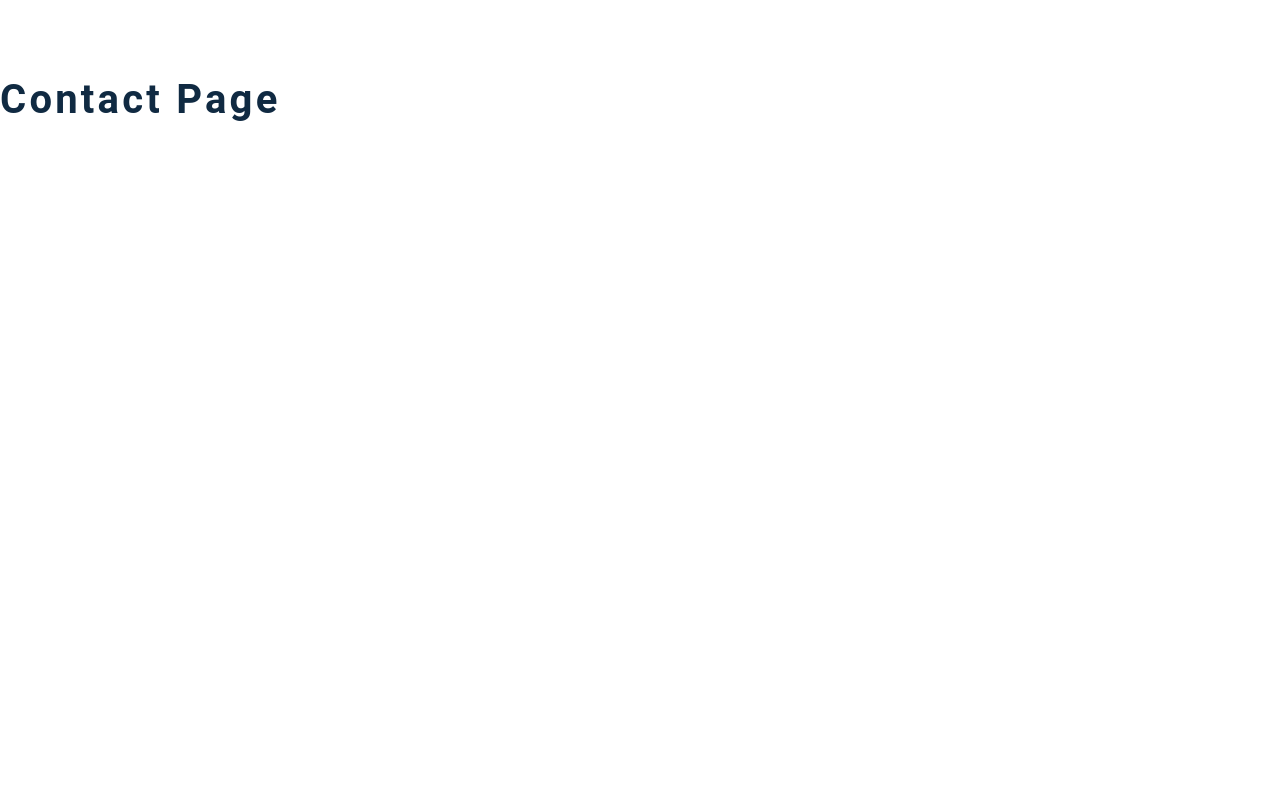
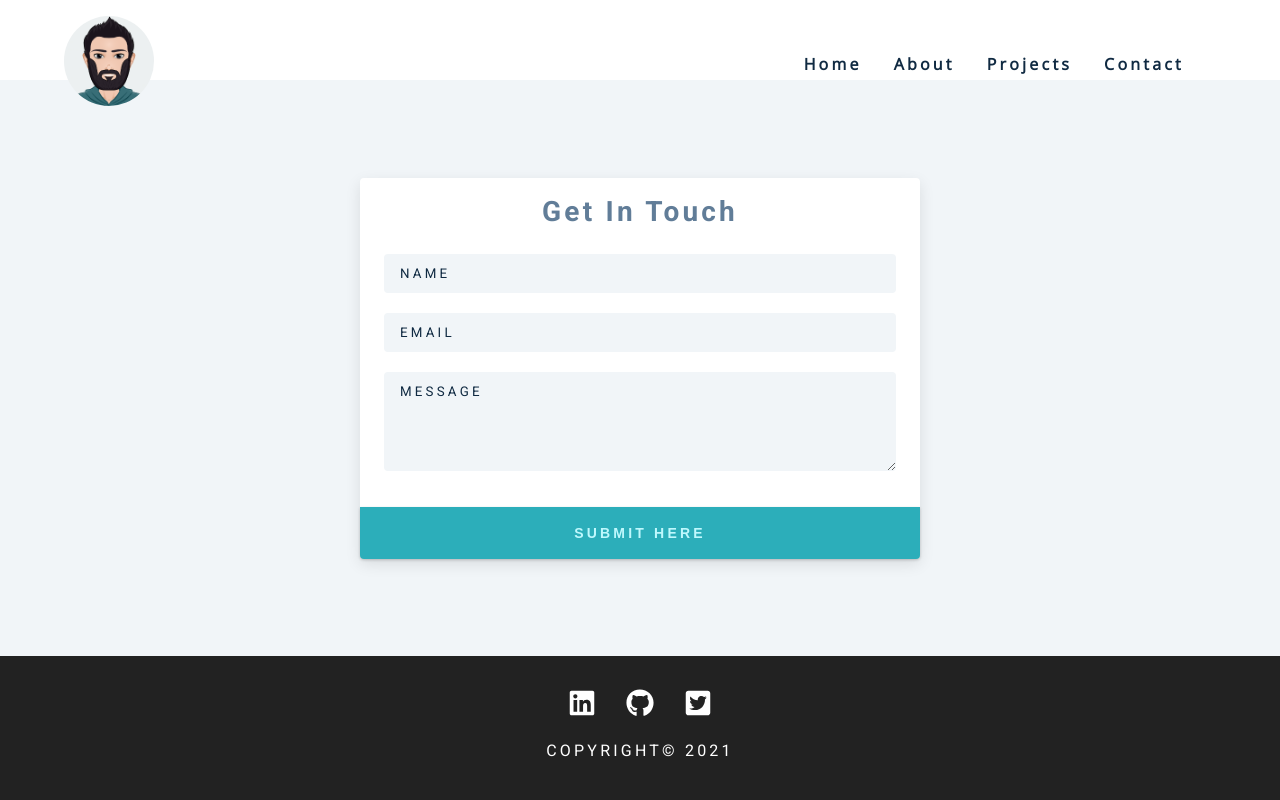
Before and after one commit to imsikun/Portfolio, a Gatsby site: page /contact in a window 1280 px wide. Built offline with nearby package versions, Linux system fonts and the light colour scheme; Gatsby itself is replaced by a stand-in of ours.

Commit message:
only seo part left

```diff
--- a/gatsby-browser.js
+++ b/gatsby-browser.js
@@ -1 +1,4 @@
-import "./src/css/main.css"
+//just importing the global css files
+
+// you can import the css file in here or in the layout.js file
+import './src/css/main.css'
--- a/gatsby-config.js
+++ b/gatsby-config.js
@@ -33,20 +33,20 @@ module.exports = {
         contentTypes: [`jobs`, `projects`],
         singleTypes: [`about`]
       }
+    },
+    {
+      resolve: `gatsby-plugin-webfonts`,
+      options: {
+        fonts: {
+          google: [
+            {
+              family: 'Roboto',
+              variants: ['400', '700']
+            },
+            { family: 'Open Sans' }
+          ]
+        }
+      }
     }
-    // {
-    //   resolve: `gatsby-plugin-webfonts`,
-    //   options: {
-    //     fonts: {
-    //       google: [
-    //         {
-    //           family: "Roboto",
-    //           variants: ["400", "700"],
-    //         },
-    //         { family: "Open Sans" },
-    //       ],
-    //     },
-    //   },
-    // },
   ]
 }
--- a/src/pages/contact.js
+++ b/src/pages/contact.js
@@ -1,8 +1,42 @@
-import React from "react"
-import Layout from "../components/Layout"
+import React from 'react'
+import Layout from '../components/Layout'
 
 const contact = () => {
-  return <h2>contact page</h2>
+  return (
+    <Layout>
+      <section className='contact-page'>
+        <article className='contact-form'>
+          <h3>get in touch</h3>
+          <form action='https://formspree.io/f/xqkwzgkj' method='POST'>
+            <div className='form-group'>
+              <input
+                type='text'
+                placeholder='name'
+                name='name'
+                className='form-control'
+              />
+              <input
+                type='email'
+                placeholder='email'
+                name='email'
+                className='form-control'
+              />
+              <textarea
+                name='message'
+                rows='5'
+                name='message'
+                placeholder='message'
+                className='form-control'
+              ></textarea>
+            </div>
+            <button type='submit' className='submit-btn btn'>
+              submit here
+            </button>
+          </form>
+        </article>
+      </section>
+    </Layout>
+  )
 }
 
 export default contact
--- a/src/pages/index.js
+++ b/src/pages/index.js
@@ -5,7 +5,6 @@ import Hero from '../components/Hero'
 import Services from '../components/Services'
 import Jobs from '../components/Jobs'
 import Projects from '../components/Projects'
-import Footer from '../components/Footer'
 
 export default ({ data }) => {
   const {
```
